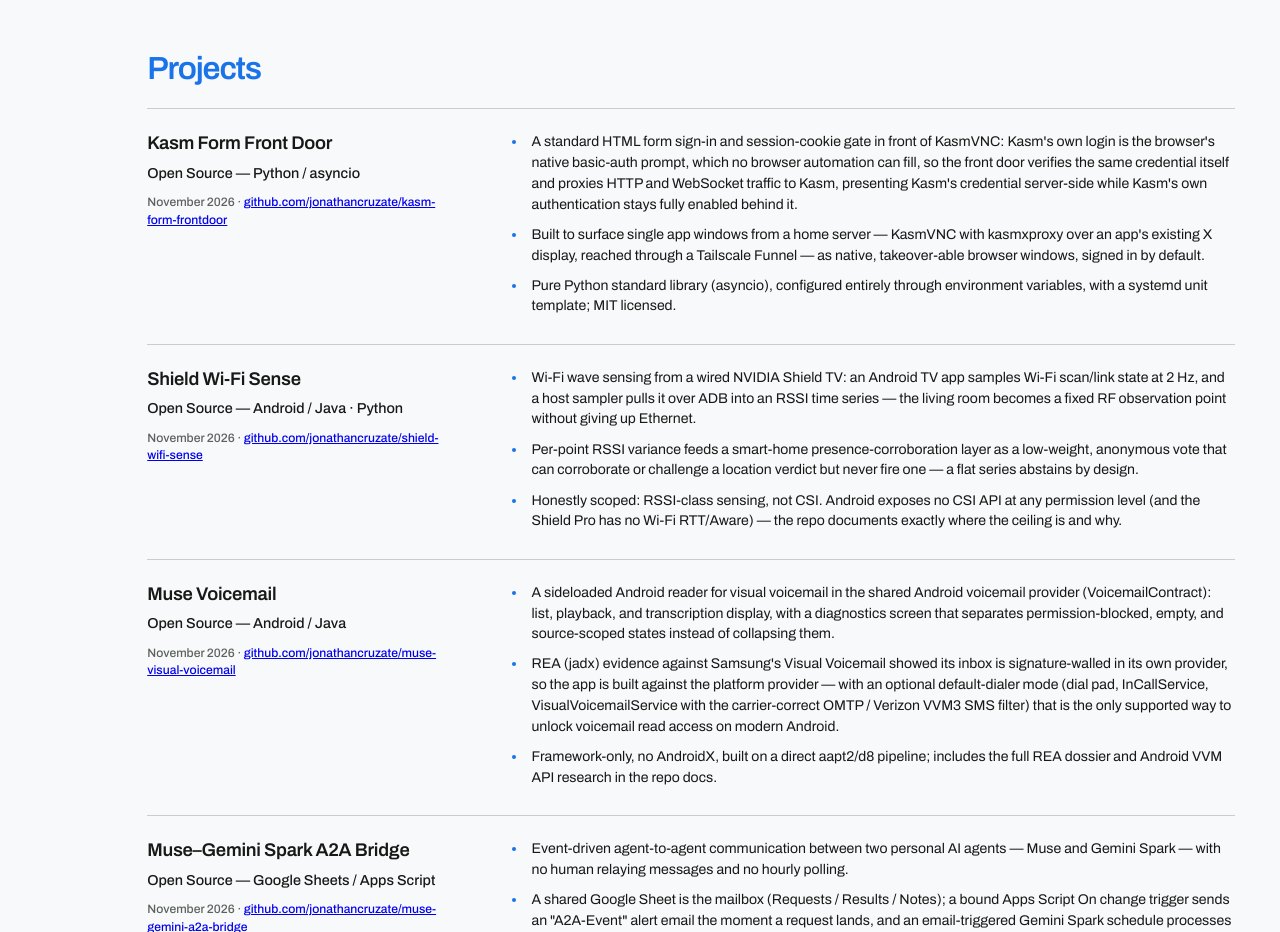
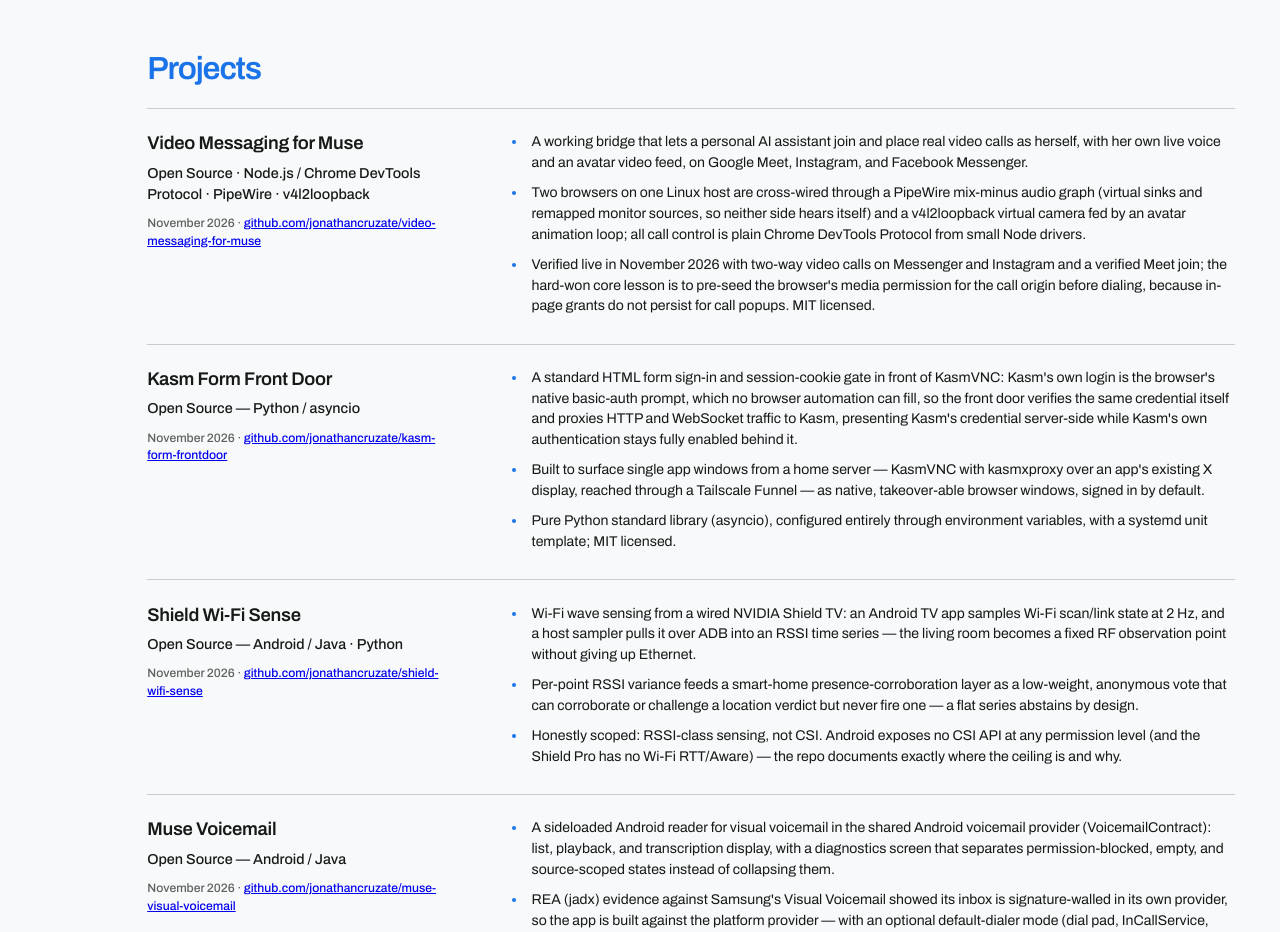
Before and after one commit to jonathancruzate/personal-website, a plain HTML site: page index.html in a window 1280 px wide. Shown: the part 1380-2312 px from the top of the page. Drawn offline with Linux system fonts and the light colour scheme.

Commit message:
Add Video Messaging for Muse to Projects (previous commit pushed the unedited file; this one carries the actual change)

```diff
--- a/index.html
+++ b/index.html
@@ -504,6 +504,19 @@
 
         <article class="experience-entry">
           <div class="experience-summary">
+            <h3>Video Messaging for Muse</h3>
+            <p class="experience-company">Open Source · Node.js / Chrome DevTools Protocol · PipeWire · v4l2loopback</p>
+            <p class="experience-meta">November 2026 · <a href="https://github.com/jonathancruzate/video-messaging-for-muse" target="_blank" rel="noopener noreferrer">github.com/jonathancruzate/video-messaging-for-muse</a></p>
+          </div>
+          <ul class="experience-points">
+            <li>A working bridge that lets a personal AI assistant join and place real video calls as herself, with her own live voice and an avatar video feed, on Google Meet, Instagram, and Facebook Messenger.</li>
+            <li>Two browsers on one Linux host are cross-wired through a PipeWire mix-minus audio graph (virtual sinks and remapped monitor sources, so neither side hears itself) and a v4l2loopback virtual camera fed by an avatar animation loop; all call control is plain Chrome DevTools Protocol from small Node drivers.</li>
+            <li>Verified live in November 2026 with two-way video calls on Messenger and Instagram and a verified Meet join; the hard-won core lesson is to pre-seed the browser's media permission for the call origin before dialing, because in-page grants do not persist for call popups. MIT licensed.</li>
+          </ul>
+        </article>
+
+        <article class="experience-entry">
+          <div class="experience-summary">
             <h3>Kasm Form Front Door</h3>
             <p class="experience-company">Open Source — Python / asyncio</p>
             <p class="experience-meta">November 2026 · <a href="https://github.com/jonathancruzate/kasm-form-frontdoor" target="_blank" rel="noopener noreferrer">github.com/jonathancruzate/kasm-form-frontdoor</a></p>
```
